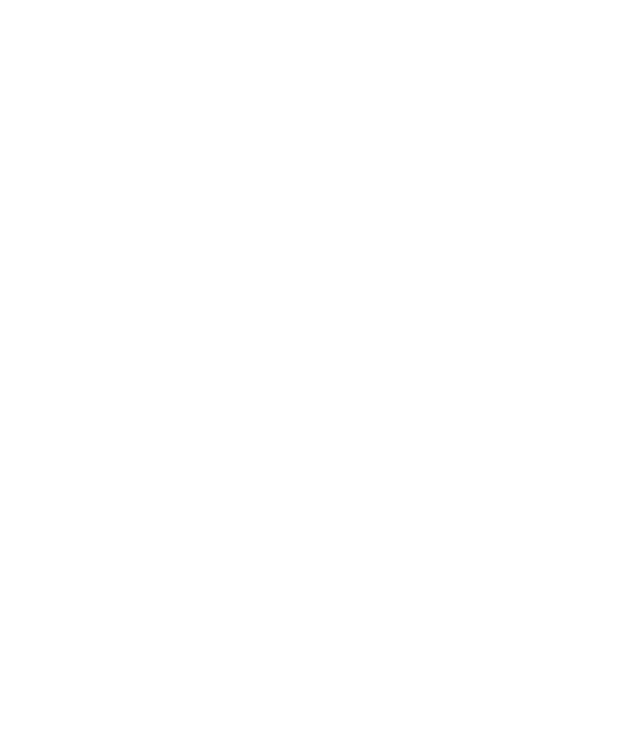
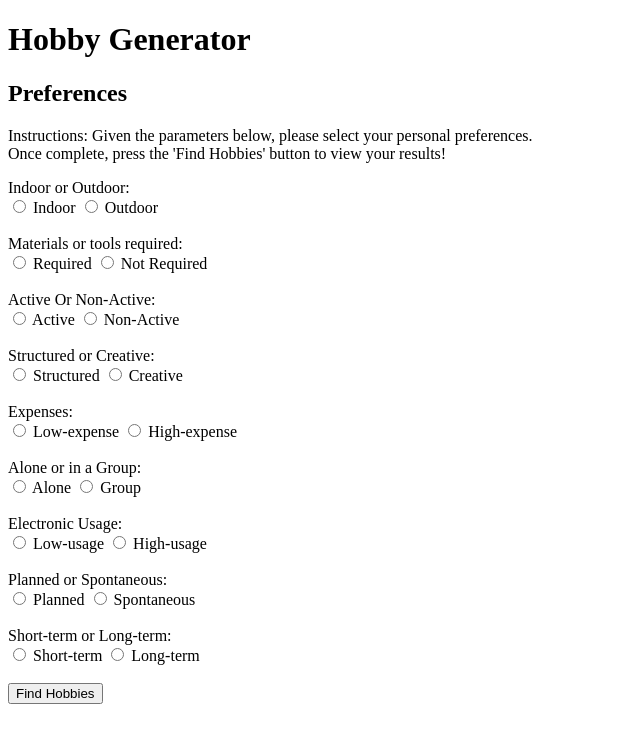
Before and after one commit to Secret-Laboratory-Org/Final-Project-Repo, a plain HTML site: page index.html in a window 1280 px wide. Shown: the whole page, without its empty margins (0-640 px from the left). Drawn offline with Linux system fonts and the light colour scheme.

Commit message:
added feature of form to index.html

```diff
--- a/index.html
+++ b/index.html
@@ -1,12 +1,103 @@
 <!DOCTYPE html>
 <html lang="en">
+
 <head>
   <meta charset="UTF-8">
   <meta http-equiv="X-UA-Compatible" content="IE=edge">
   <meta name="viewport" content="width=device-width, initial-scale=1.0">
   <title>Document</title>
 </head>
+
 <body>
+  <h1>Hobby Generator</h1>
 
+  <form id="hobbyForm">
+    <h2>Preferences</h2>
+    <p>Instructions: Given the parameters below, please select your personal preferences.
+      <br> Once complete, press the 'Find Hobbies' button to view your results!
+    </p>
+
+
+    <label>
+      Indoor or Outdoor:
+      <br>
+      <input type="radio" name="indoorOutdoor" value="indoor"> Indoor
+      <input type="radio" name="indoorOutdoor" value="outdoor"> Outdoor
+    </label>
+    <br>
+    <br>
+    <label>
+      Materials or tools required:
+      <br>
+      <input type="radio" name="toolsMaterials" value="required"> Required
+      <input type="radio" name="toolsMaterials" value="not-required"> Not Required
+    </label>
+    <br>
+    <br>
+    <label>
+      Active Or Non-Active:
+      <br>
+      <input type="radio" name="activeNonActive" value="active"> Active
+      <input type="radio" name="activeNonActive" value="non-active"> Non-Active
+    </label>
+    <br>
+    <br>
+    <label>
+      Structured or Creative:
+      <br>
+      <input type="radio" name="structuredCreative" value="structured"> Structured
+      <input type="radio" name="structuredCreative" value="creative"> Creative
+    </label>
+    <br>
+    <br>
+    <label>
+      Expenses:
+      <br>
+      <input type="radio" name="expense" value="low-expense"> Low-expense
+      <input type="radio" name="expense" value="high-expense"> High-expense
+    </label>
+    <br>
+    <br>
+    <label>
+      Alone or in a Group:
+      <br>
+      <input type="radio" name="aloneGroup" value="alone"> Alone
+      <input type="radio" name="aloneGroup" value="group"> Group
+    </label>
+    <br>
+    <br>
+    <label>
+      Electronic Usage:
+      <br>
+      <input type="radio" name="electronicUsage" value="low-usage"> Low-usage
+      <input type="radio" name="electronicUsage" value="high-usage"> High-usage
+    </label>
+    <br>
+    <br>
+    <label>
+      Planned or Spontaneous:
+      <br>
+      <input type="radio" name="plannedSpontaneous" value="planned"> Planned
+      <input type="radio" name="plannedSpontaneous" value="spontaneous"> Spontaneous
+    </label>
+    <br>
+    <br>
+    <label>
+      Short-term or Long-term:
+      <br>
+      <input type="radio" name="shortLongTerm" value="short-term"> Short-term
+      <input type="radio" name="shortLongTerm" value="long-term"> Long-term
+    </label>
+    <br>
+    <br>
+    <button type="submit" value="Find Hobbies">Find Hobbies</button>
+  </form>
+
+  <div id="results">
+
+  </div>
+
+  <script src="js/app.js"></script>
 </body>
+
 </html>
```
